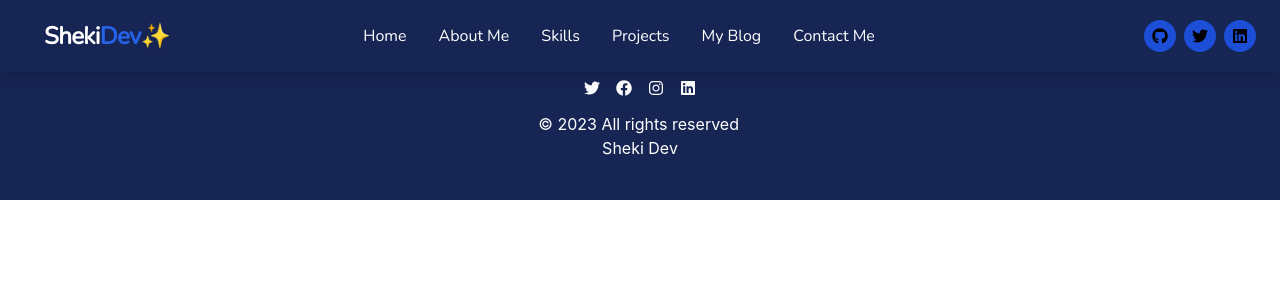
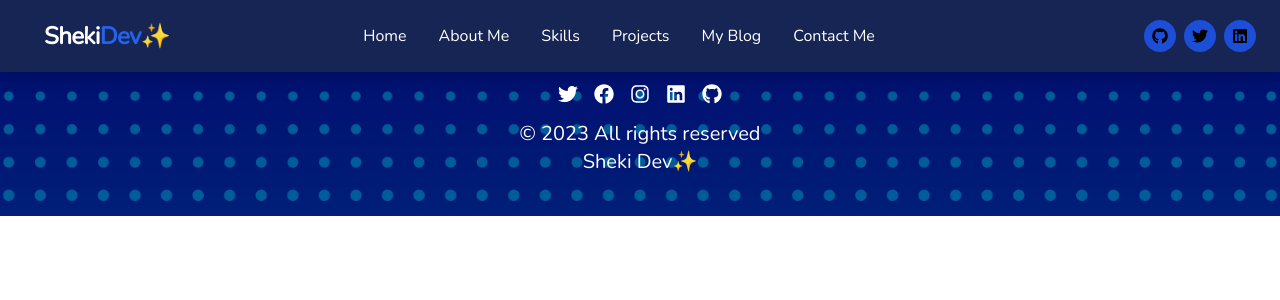
Before and after one commit to shekinahmanyi/portfolio-website2, a React (Create React App) app in the folder portfolio-site/: page /contact in a window 1280 px wide. Shown: the top 300 px of the page. Built offline with nearby package versions, Linux system fonts and the light colour scheme.

Commit message:
updated the components

```diff
--- a/portfolio-site/src/components/Footer.jsx
+++ b/portfolio-site/src/components/Footer.jsx
@@ -1,29 +1,33 @@
 import React from 'react';
-import { FaTwitter, FaFacebook, FaInstagram, FaLinkedin} from 'react-icons/fa';
+import { FaTwitter, FaFacebook, FaInstagram, FaLinkedin, FaGithub } from 'react-icons/fa';
+import h1 from '../images/h1.jpg';
 
 function Footer() {
   const footerYear = new Date().getFullYear();
 
   return (
-    <footer className='footer p-10 bg-blue-950 text-primary-content text-white flex flex-col justify-center items-center text-base'>
+    <footer className="footer p-10 bg-white bg-cover bg-center text-primary-content text-white flex flex-col justify-center items-center text-base" style={{ backgroundImage: `url(${h1})` }}>
       <div>
-        <p className="mb-4">Follow me on social media:</p>
-        <div className="flex justify-center items-center space-x-4 mb-4">
-          <a href="https://twitter.com/shekinahmanyi">
+        <p className="mb-4 text-xl font-nunito">Connect with me on social media:</p>
+        <div className="flex justify-center items-center space-x-4 mb-4 font-nunito text-xl">
+          <a href="https://twitter.com/shekinahmanyi" target="_blank" rel="noopener noreferrer">
             <FaTwitter />
           </a>
-          <a href="https://www.facebook.com/shekinahmanyi">
+          <a href="https://www.facebook.com/shekinahmanyi" target="_blank" rel="noopener noreferrer">
             <FaFacebook />
           </a>
-          <a href="https://www.instagram.com/shekinahmanyi">
+          <a href="https://www.instagram.com/shekinahmanyi" target="_blank" rel="noopener noreferrer">
             <FaInstagram />
           </a>
-          <a href="https://www.linkedin.com/in/shekinahmanyi">
+          <a href="https://www.linkedin.com/in/shekinahmanyi" target="_blank" rel="noopener noreferrer">
             <FaLinkedin />
           </a>
+          <a href="https://www.github.com/shekinahmanyi">
+            <FaGithub />
+          </a>
         </div>
-        <p>&copy; {footerYear} All rights reserved</p>
-        <p className='text-center'>Sheki Dev</p>
+        <p className="font-nunito text-xl text-center">&copy; {footerYear} All rights reserved</p>
+        <p className="text-center font-nunito text-xl">Sheki Dev✨</p>
       </div>
     </footer>
   );
--- a/portfolio-site/src/components/Navbar.jsx
+++ b/portfolio-site/src/components/Navbar.jsx
@@ -50,7 +50,7 @@ function Navbar() {
             About Me
           </Link>
           <Link
-            to="/projects"
+            to="/skills"
             className={`text-white px-2 py-2 hover:text-blue-400 text-base font-medium ${
               location.pathname === "/projects" ? "text-blue-400" : ""
             }`}
@@ -59,7 +59,7 @@ function Navbar() {
             Skills
           </Link>
           <Link
-            to="/skills"
+            to="/projects"
             className={`text-white px-2 py-2 hover:text-blue-400 text-base font-medium ${
               location.pathname === "/skills" ? "text-blue-400" : ""
             }`}
@@ -143,7 +143,7 @@ function Navbar() {
               About Me
             </Link>
             <Link
-              to="/projects"
+              to="/skills"
               className={`text-white hover:text-blue-400 text-base font-medium ${
                 location.pathname === "/projects" ? "text-blue-400" : ""
               }`}
@@ -152,7 +152,7 @@ function Navbar() {
               Skills
             </Link>
             <Link
-              to="/skills"
+              to="/projects"
               className={`text-white hover:text-blue-400 text-base font-medium ${
                 location.pathname === "/skills" ? "text-blue-400" : ""
               }`}
```
